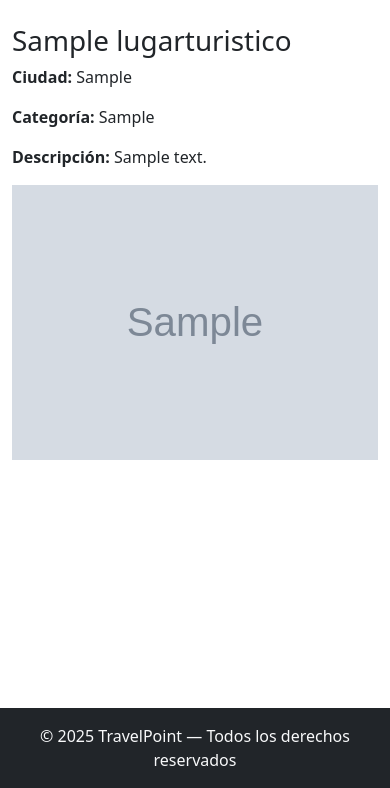
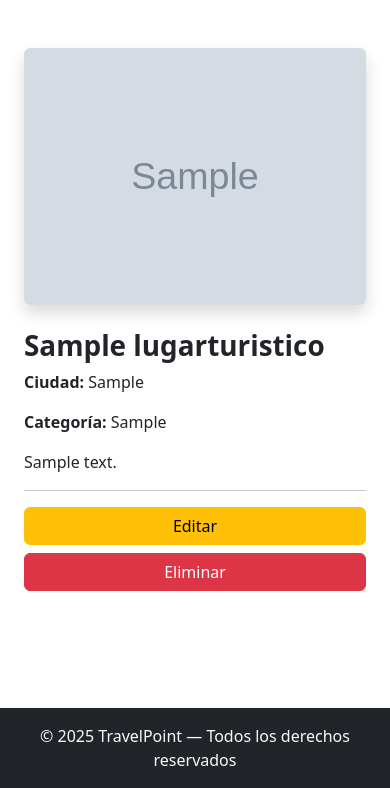
Before and after one commit to JATeR912/M6_Evaluacion_de_portafolio, a Django app: page /lugar/1/ in a window 390 px wide. Shown: the part 56-844 px from the top of the page. Run offline with Django 5.2, Linux system fonts and the light colour scheme; a user stored in the database is signed in; tables that the repository leaves empty hold one stand-in row (values such as "Sample post"); grey boxes marked "Sample" are stand-in pictures.

Commit message:
Se ajusta responsive

```diff
--- a/templates/base.html
+++ b/templates/base.html
@@ -57,5 +57,17 @@
     </footer>
 
     <script src="https://cdn.jsdelivr.net/npm/bootstrap@5.3.3/dist/js/bootstrap.bundle.min.js"></script>
+    <!-- Script para autodesaparición de mensajes -->
+    <script>
+        document.addEventListener('DOMContentLoaded', () => {
+            const alerts = document.querySelectorAll('.alert');
+            alerts.forEach(alert => {
+                setTimeout(() => {
+                    const bsAlert = new bootstrap.Alert(alert);
+                    bsAlert.close();
+                }, 5000);
+            });
+        });
+    </script>
 </body>
 </html>
--- a/turismo/templates/turismo/detalle_lugar.html
+++ b/turismo/templates/turismo/detalle_lugar.html
@@ -1,12 +1,43 @@
 {% extends 'base.html' %}
 
 {% block content %}
-<h1>{{ lugar.nombre }}</h1>
-<p><strong>Ciudad:</strong> {{ lugar.ciudad }}</p>
-<p><strong>Categoría:</strong> {{ lugar.categoria }}</p>
-<p><strong>Descripción:</strong> {{ lugar.descripcion }}</p>
-{% if lugar.imagen %}
-<img src="{{ lugar.imagen.url }}" class="img-fluid">
-{% endif %}
 
+<div class="container mt-4">
+
+    <div class="row">
+        <!-- Imagen -->
+        <div class="col-12 col-md-6 mb-4">
+            {% if lugar.imagen %}
+                <img src="{{ lugar.imagen.url }}" class="img-fluid rounded shadow" alt="{{ lugar.nombre }}">
+            {% else %}
+                <div class="p-5 bg-light rounded text-center shadow">Sin imagen disponible</div>
+            {% endif %}
+        </div>
+
+        <!-- Información -->
+        <div class="col-12 col-md-6">
+            <h1 class="fw-bold">{{ lugar.nombre }}</h1>
+
+            <p><strong>Ciudad:</strong> {{ lugar.ciudad }}</p>
+            <p><strong>Categoría:</strong> {{ lugar.categoria }}</p>
+
+            <p class="mt-3">{{ lugar.descripcion }}</p>
+
+            <hr>
+
+            <!-- Botones según permisos -->
+            {% if user.is_authenticated %}
+
+                {% if user.is_staff %}
+                    <a href="{% url 'editar_lugar' lugar.pk %}" class="btn btn-warning w-100 mb-2">Editar</a>
+                    <a href="{% url 'eliminar_lugar' lugar.pk %}" class="btn btn-danger w-100 mb-2">Eliminar</a>
+                {% else %}
+            <a href="{% url 'lista_lugares' %}" class="btn btn-secondary w-100">Volver a la lista</a>
+                {% endif %}
+
+            {% endif %}
+        </div>
+    </div>
+
+</div>
 {% endblock %}
```
